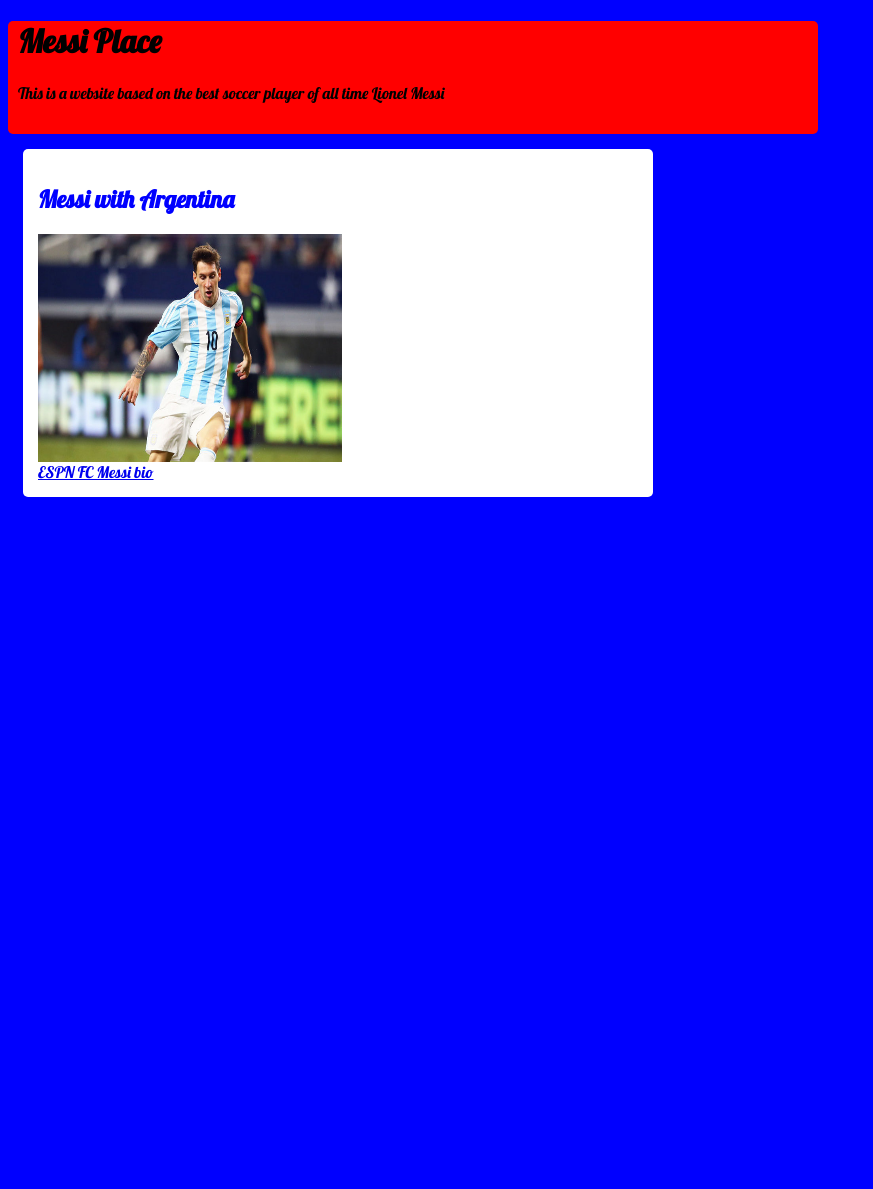
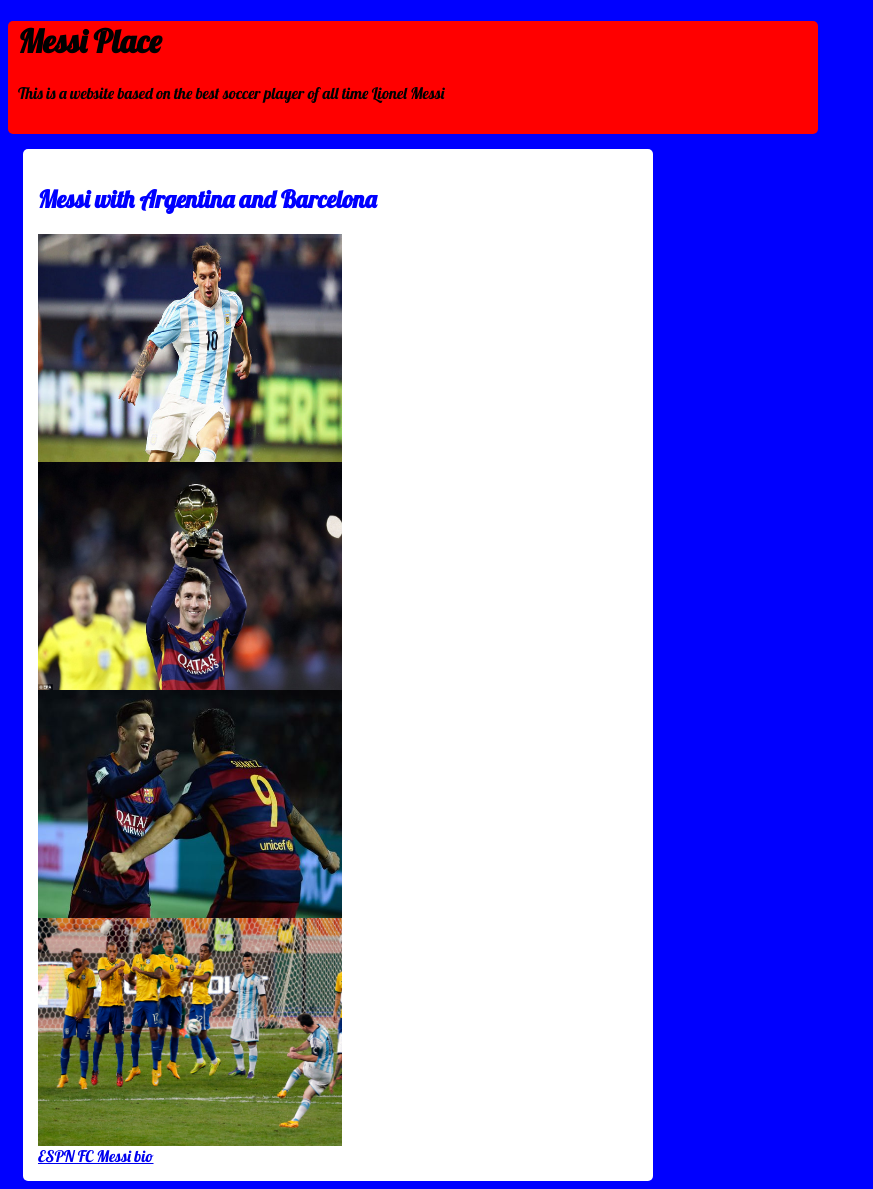
Before and after one commit to frankieboii/frankieboii.github.io, a plain HTML site: page index.html in a window 1280 px wide. Shown: the whole page, without its empty margins (0-873 px from the left). Before the commit the page ends 800 px from the top, so only its background shows below. Drawn offline with Linux system fonts and the light colour scheme.

Commit message:
added files

```diff
--- a/index.html
+++ b/index.html
@@ -19,8 +19,13 @@
 <html>
 <body>
 
-<h2>Messi with Argentina </h2>
+<h2>Messi with Argentina and Barcelona </h2>
 <img src="lionel-messi-argentina-mexico-messi-on-the-ball_3463710.jpg" alt="here is supposed to be messi with argentina" style="width:304px;height:228px;">
+<img src="304442C800000578-3403987-image-a-32_1453064019909.jpg" alt="messi holding balon d'or" style="width:304px;height:228px;">
+<img src="River-Plate-v-Barcelona.jpg" alt="Messi celebrates with Suarez" style="width:304px;height:228px;">
+<img src="p11-soccer-a-20141013.jpg" alt="messi shooting free kicks" style="width:304px;height:228px;">
+
+
 <a href="http://www.espnfc.com/player/45843/lionel-messi">ESPN FC Messi bio</a>
 </div>
 </body>
```
